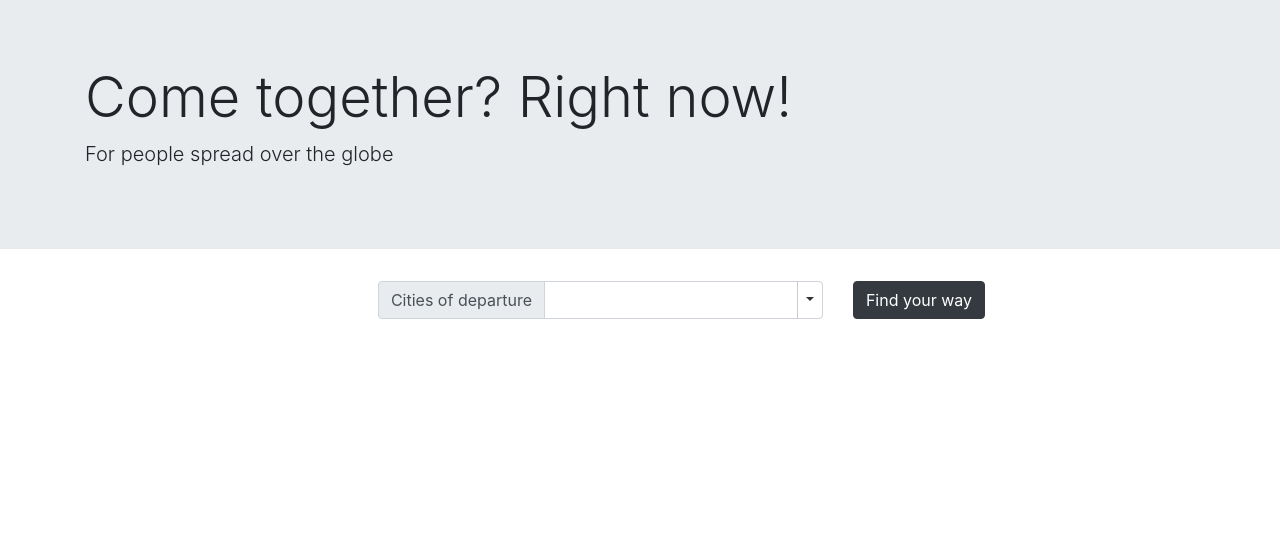
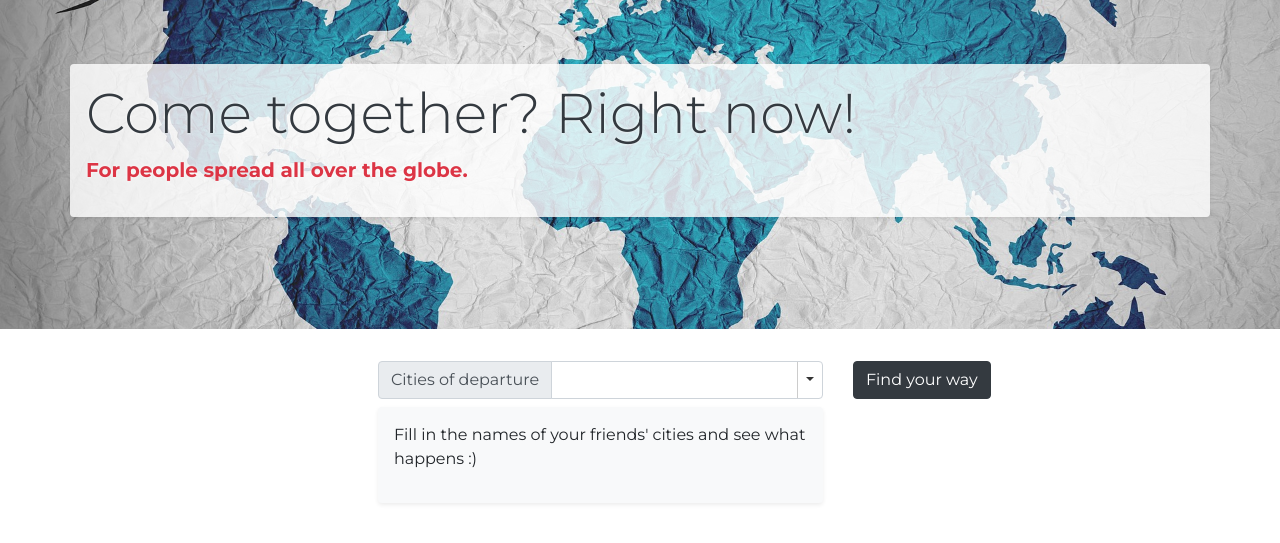
Before and after one commit to paulin-mipt/madidea_skyscanner, a Flask app: page / in a window 1280 px wide. Shown: the top 543 px of the page. Run offline with Flask 2, Linux system fonts and the light colour scheme; some libraries are stand-ins or nearby versions.

Commit message:
styles and fonts

```diff
--- a/static/css/style.css
+++ b/static/css/style.css
@@ -3,3 +3,29 @@
   height: 70vh;
   position: relative;
 }
+
+html *
+{
+     font-family: Montserrat !important;
+}
+
+.jumbotron{
+    background: url("../img/globe2.jpg") no-repeat center left;
+    background-size: cover;
+    width: 100%;
+}
+
+.title {
+    color:#343a40;
+    font-family: 'Montserrat';
+    text-shadow: 0 0 3px #fff; /* horizontal-offset vertical-offset 'blur' colour */
+    -moz-text-shadow: 0 0 3px #fff;
+    -webkit-text-shadow: 0 0 3px #fff;
+}
+
+.subtitle {
+    color: #dc3545;
+    text-shadow: 0 0 3px #fff; /* horizontal-offset vertical-offset 'blur' colour */
+    -moz-text-shadow: 0 0 3px #fff;
+    -webkit-text-shadow: 0 0 3px #fff;
+}
--- a/templates/base.html
+++ b/templates/base.html
@@ -7,13 +7,15 @@
 <link rel="stylesheet" href="{{ url_for('static', filename='css/bootstrap.min.css') }}">
 <link rel="stylesheet" href="{{ url_for('static', filename='css/magicsuggest-min.css') }}">
 <link rel="stylesheet" href="https://netdna.bootstrapcdn.com/font-awesome/4.7.0/css/font-awesome.min.css">
+<link href='//fonts.googleapis.com/css?family=Montserrat:thin,extra-light,light,100,200,300,400,500,600,700,800'
+                       rel='stylesheet' type='text/css'>
 </head>
 
 <body>
 <div class="jumbotron jumbotron-fluid">
-  <div class="container">
-    <h1 class="display-4">Come together? Right now!</h1>
-    <p class="lead">For people spread over the globe</p>
+  <div class="container shadow-sm p-3 mb-5 rounded" style="background-color: rgba(255, 255, 255, 0.8)">
+    <h1 class="display-4 title">Come together? Right now!</h1>
+    <p class="lead subtitle font-weight-bold">For people spread all over the globe.</p>
   </div>
 </div>
 <div class="container">
--- a/templates/index.html
+++ b/templates/index.html
@@ -12,6 +12,9 @@
           </div>
           <input name="city" id="city" class="form-control city-autocomplete" autocomplete="off" aria-describedby="city-desc" required>
         </div>
+          <div class="container shadow-sm p-3 mt-2 bg-light rounded center">
+            <p>Fill in the names of your friends' cities and see what happens :)</p>
+          </div>
       </div>
       <div class="col col-md-1">
           <input type="submit" class="btn btn-dark" value="Find your way">
```
Also changed, not shown: static/img/globe2.jpg (added).
